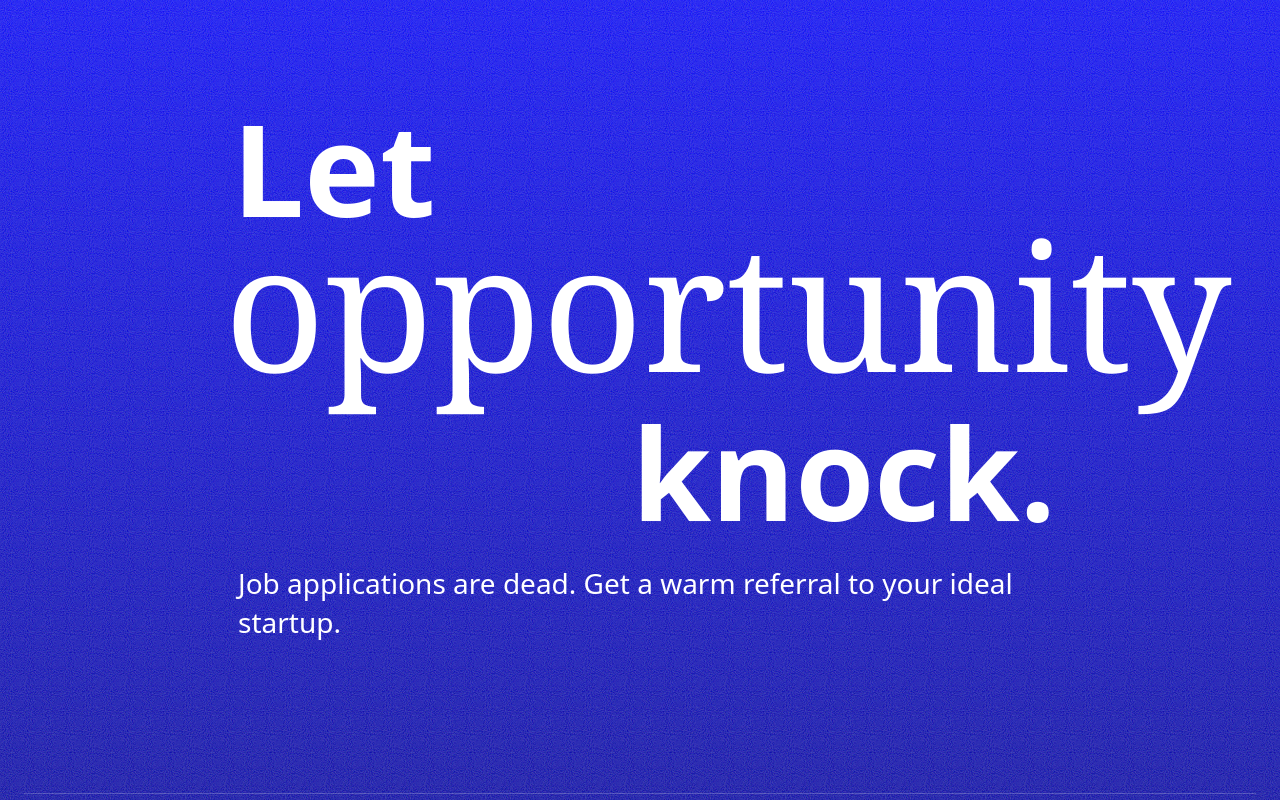
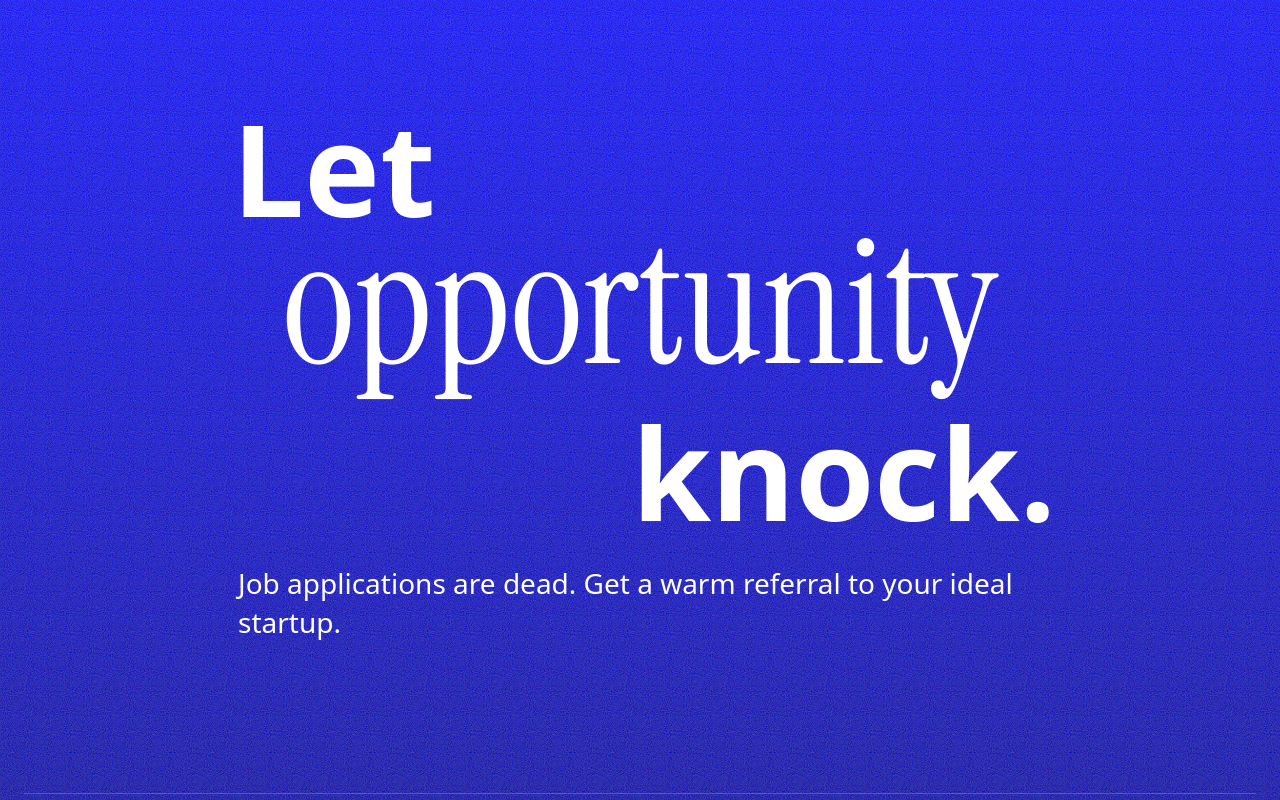
Before and after one commit to Hedgy-Labs/joinhedgy, a Next.js app: page / in a window 1280 px wide. Shown: the top 800 px of the page. Built offline with nearby package versions, Linux system fonts and the light colour scheme.

Commit message:
Fix serif font to use Instrument Serif instead of Georgia

```diff
--- a/tailwind.config.ts
+++ b/tailwind.config.ts
@@ -18,7 +18,7 @@ export default {
           "url(/splash/grain.png), linear-gradient(#0000ff, #00004f)",
       },
       fontFamily: {
-        serif: ["Georgia", "serif"],
+        serif: ["var(--font-serif)", "serif"],
       },
       animation: {
         spin: "spin 500s linear infinite",
```
